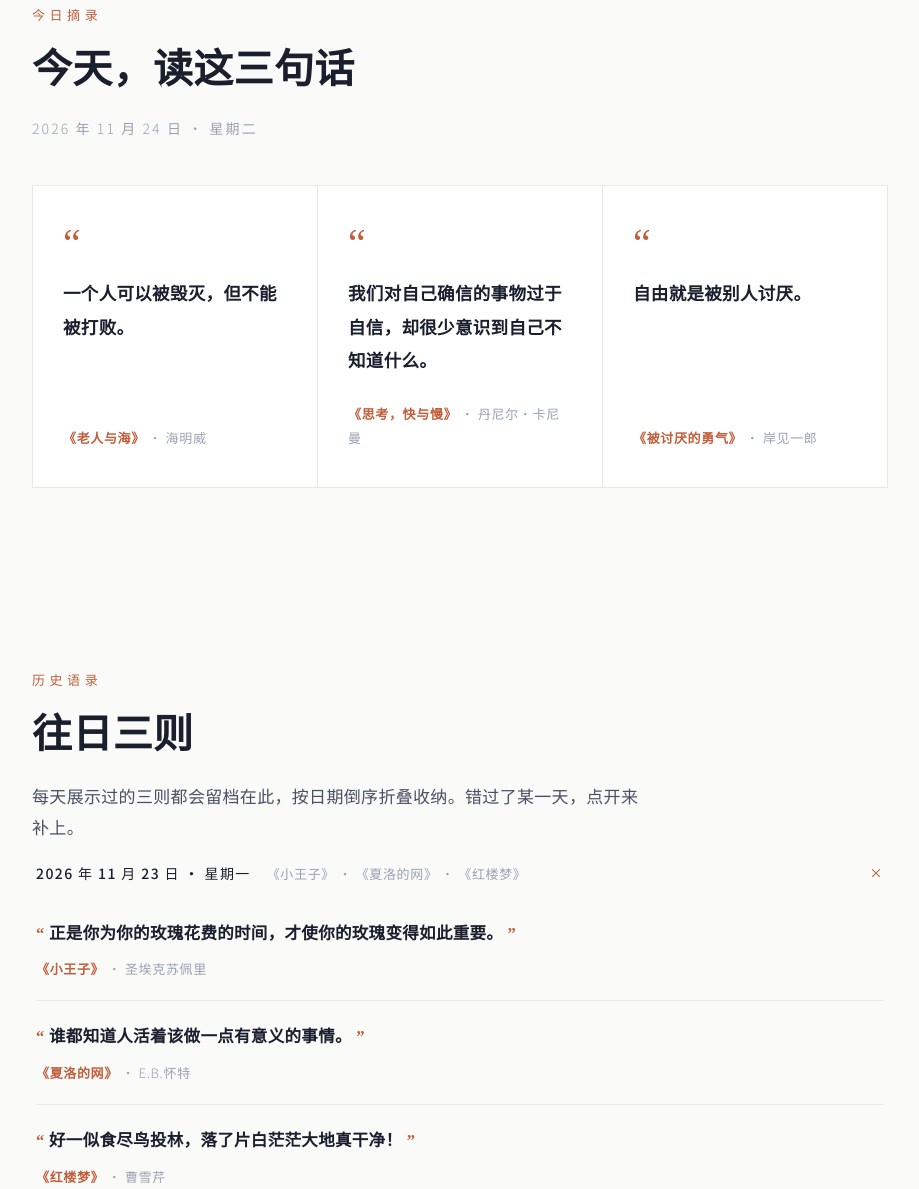
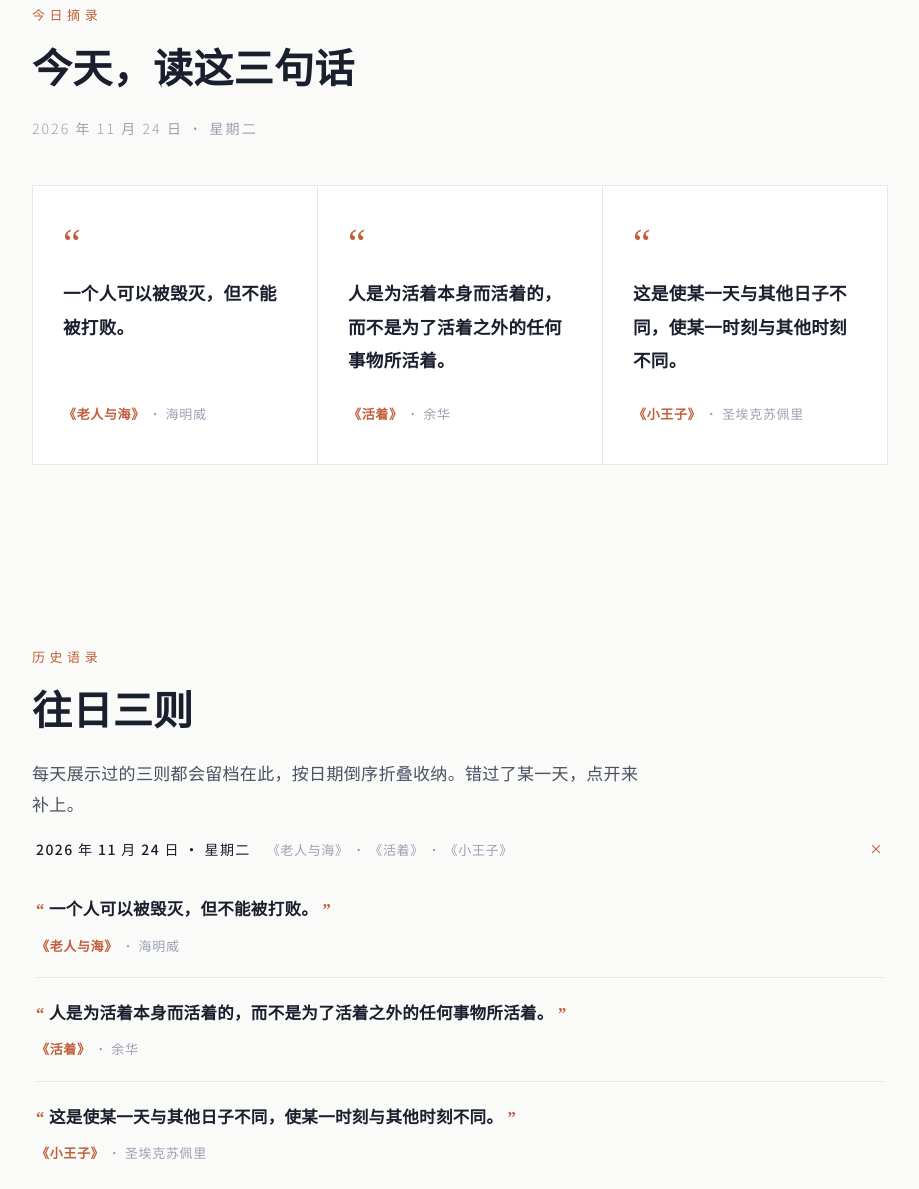
Before and after one commit to yhyacher/qiming, a plain HTML site: page quotes.html in a window 1280 px wide. Shown: the part 551-1740 px from the top of the page, without its empty margins (180-1099 px from the left). Drawn offline with Linux system fonts and the light colour scheme.

Commit message:
更新启明语录 2026-11-24

```diff
--- a/quotes.html
+++ b/quotes.html
@@ -252,13 +252,23 @@ const QUOTES = [
   /* 2026-11-23 新增 */
   { t: "人之初，性本善。性相近，习相远。", b: "《三字经》", a: "王应麟（传）", s: "primary" },
   { t: "一朝春尽红颜老，花落人亡两不知！", b: "《红楼梦》", a: "曹雪芹", s: "senior" },
-  { t: "知之者不如好之者，好之者不如乐之者。", b: "《论语》", a: "孔子及其弟子", s: "college" }
+  { t: "知之者不如好之者，好之者不如乐之者。", b: "《论语》", a: "孔子及其弟子", s: "college" },
+
+  /* 2026-11-24 新增 */
+  { t: "我在朦胧中，眼前展开一片海边碧绿的沙地来，上面深蓝的天空中挂着一轮金黄的圆月。", b: "《呐喊》", a: "鲁迅", s: "junior" },
+  { t: "一个是阆苑仙葩，一个是美玉无瑕。", b: "《红楼梦》", a: "曹雪芹", s: "senior" },
+  { t: "见贤思齐焉，见不贤而内自省也。", b: "《论语》", a: "孔子及其弟子", s: "college" }
 ];
 
 const STAGE_LABEL = { primary: "小学书单", junior: "初中书单", senior: "高中书单", college: "大学书单" };
 
 /* ================== 历史语录（每日三则留档，新的在前） ================== */
 const HISTORY = [
+  { d: "2026-11-24", p: [
+    { t: "一个人可以被毁灭，但不能被打败。", b: "《老人与海》", a: "海明威" },
+    { t: "人是为活着本身而活着的，而不是为了活着之外的任何事物所活着。", b: "《活着》", a: "余华" },
+    { t: "这是使某一天与其他日子不同，使某一时刻与其他时刻不同。", b: "《小王子》", a: "圣埃克苏佩里" }
+  ]},
   { d: "2026-11-23", p: [
     { t: "正是你为你的玫瑰花费的时间，才使你的玫瑰变得如此重要。", b: "《小王子》", a: "圣埃克苏佩里" },
     { t: "谁都知道人活着该做一点有意义的事情。", b: "《夏洛的网》", a: "E.B.怀特" },
```
